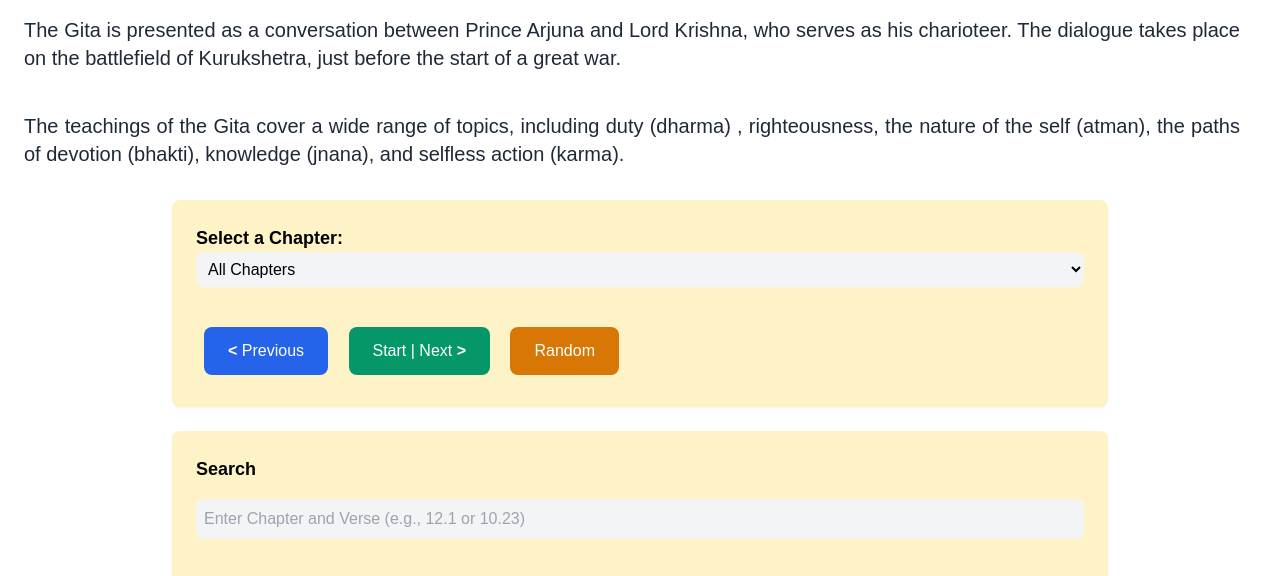
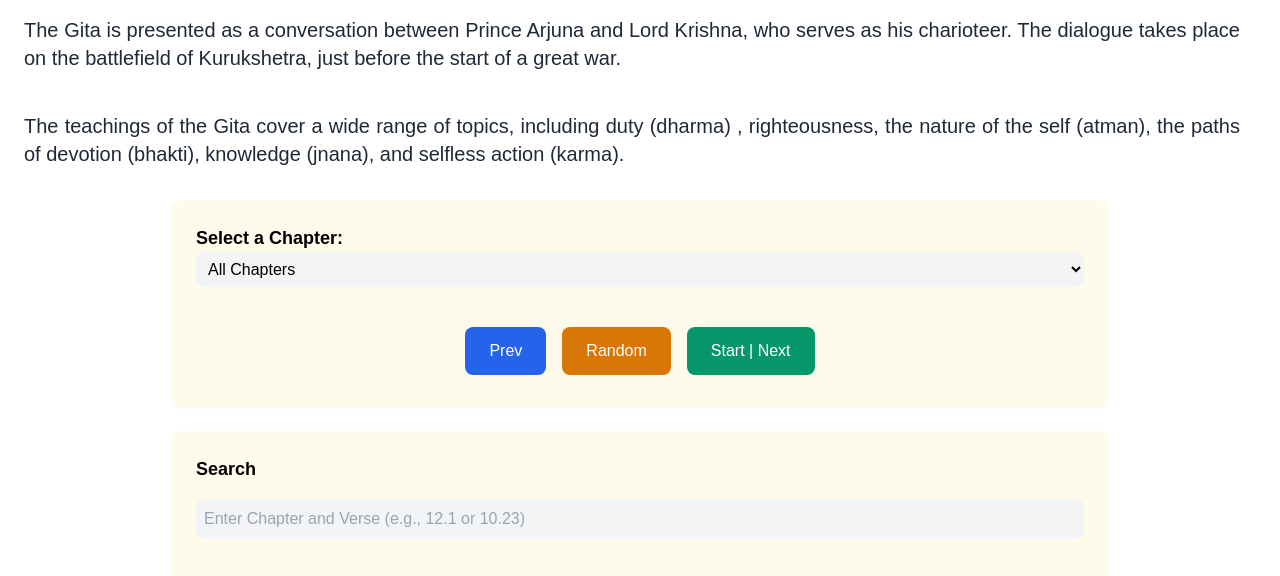
Before and after one commit to psidh/gita_generator, a plain HTML site: page index.html in a window 1280 px wide. Shown: the part 200-776 px from the top of the page. Drawn offline with nearby package versions, Linux system fonts and the light colour scheme.

Commit message:
buttons flex added to them

```diff
--- a/index.html
+++ b/index.html
@@ -72,7 +72,7 @@ body {
         <span class="font-normal"> (jnana)</span>, and selfless action
         <span class="font-normal"> (karma)</span>.
       </h2>
-      <div class="font-ambit rounded-lg p-6 shadow-sm md:w-3/4 bg-yellow-100">
+      <div class="font-ambit rounded-lg p-6 shadow-sm md:w-3/4 bg-yellow-50">
         <label for="chapterSelect" class="mb-4 mr-4 pb-4 text-lg font-semibold">Select a Chapter:</label>
         <select id="chapterSelect" class="mb-4 mr-4 w-full rounded-lg bg-gray-100 p-2">
           <option value="0">All Chapters</option>
@@ -98,18 +98,26 @@ body {
         <p id="sloka" class="font-ambit mb-4 mt-4 text-justify text-lg font-semibold italic text-gray-800">
           <!-- Sloka text will be dynamically inserted here -->
         </p>
+        <div class="flex flex-row items-center justify-center">
+
         <button id="previousBtn" class="font-ambit  m-2 rounded-lg bg-blue-600 hover:bg-blue-700  px-2 py-1 md:px-6 md:py-3 text-white">
-          <b><</b> Previous</button>
+          Prev
+        </button>
 
-          <button id="nextBtn" class="font-ambit m-2 rounded-lg bg-green-600 hover:bg-green-700  px-2 py-1 md:px-6 md:py-3 text-white">
-            Start | Next <b>></b></button>
-          <button
+        <button
             id="generateBtn"
             class="font-ambit m-2 rounded-lg bg-yellow-600 hover:bg-yellow-700  px-2 py-1 md:px-6 md:py-3 text-white">
-            Random</button>
- </div>
+            Random
+        </button>
+
+        <button id="nextBtn" class="font-ambit m-2 rounded-lg bg-green-600 hover:bg-green-700  px-2 py-1 md:px-6 md:py-3 text-white">
+            Start | Next
+        </button>
+
+         </div>
+       </div>
       <!-- Search Box Div -->
-      <div class="font-ambit  rounded-lg p-6 shadow-sm md:w-3/4 bg-yellow-100 mt-6 mb-6">
+      <div class="font-ambit  rounded-lg p-6 shadow-sm md:w-3/4 bg-yellow-50 mt-6 mb-6">
         <label for="searchInput" class="font-ambit mb-4 mt-4 pb-4 text-lg font-semibold">Search</label>
         <input type="text" id="searchInput" class="font-ambit mb-4 mt-4 w-full rounded-lg bg-gray-100 p-2" placeholder="Enter Chapter and Verse (e.g., 12.1 or 10.23)"/>
         <p id="sloka2" class="font-ambit mb-4 mt-4 text-justify text-lg font-semibold italic text-gray-800">
```
